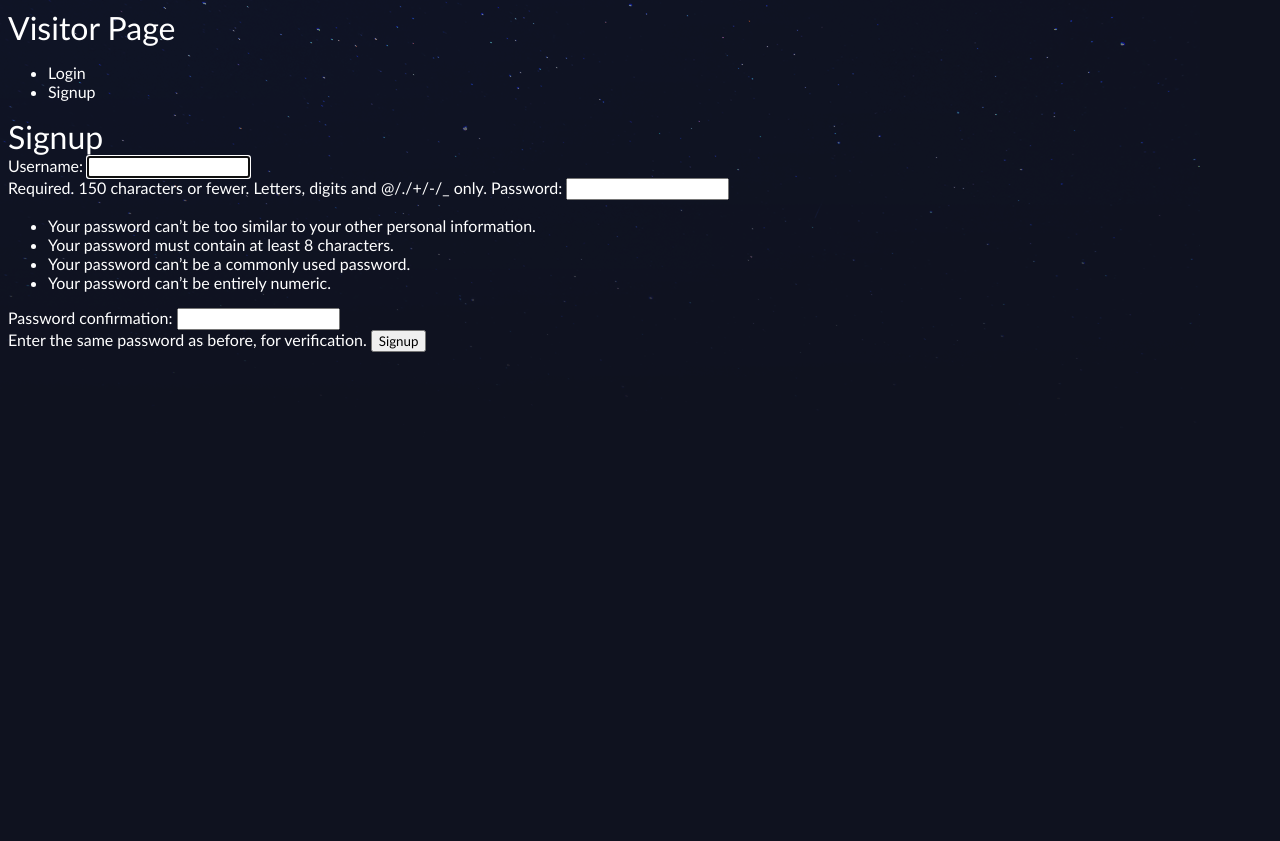
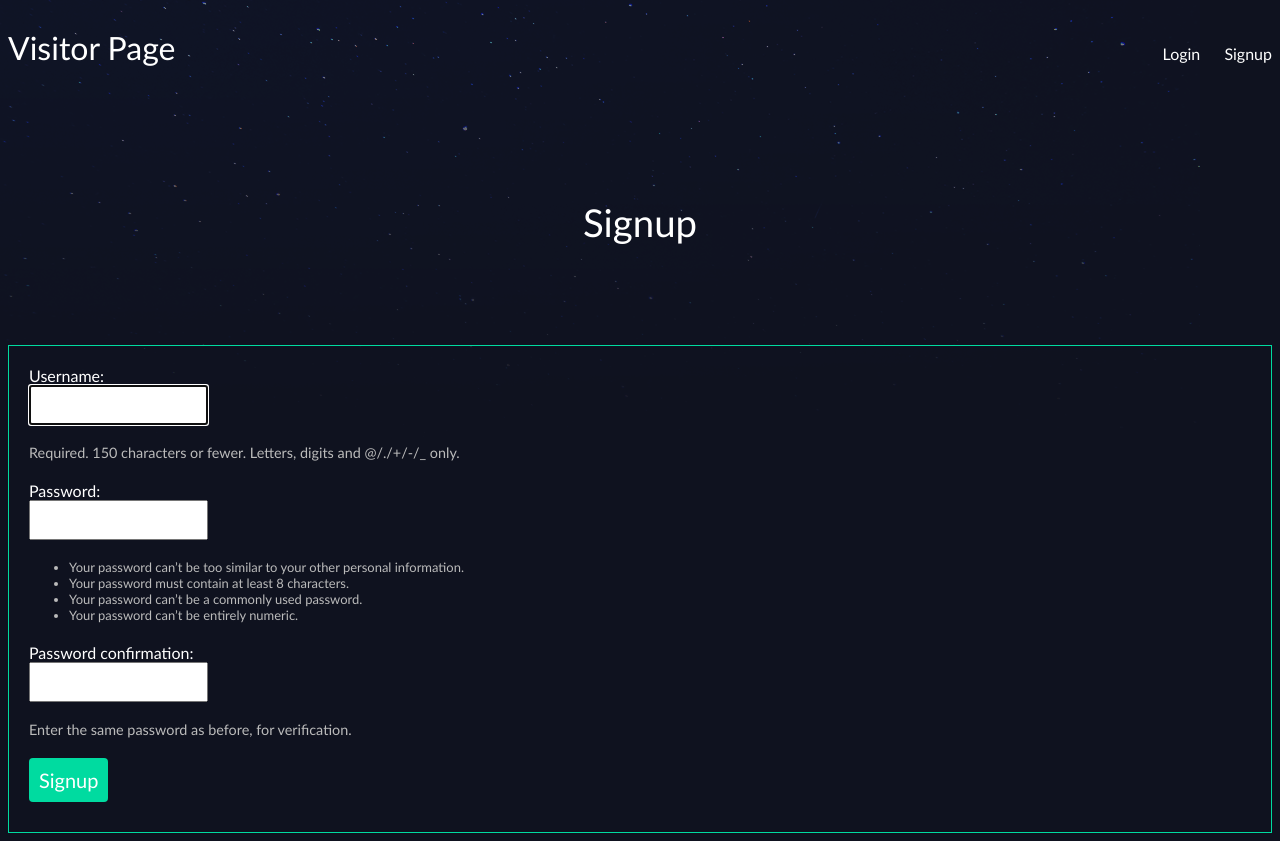
Before and after one commit to usuajiayako/DataScienceWeek9, a Django app: page /accounts/signup/ in a window 1280 px wide. Before the commit the page ends 373 px from the top, so only its background shows below. Run offline with Django 4.2, Linux system fonts and the light colour scheme.

Commit message:
finish styling

```diff
--- a/visitor_analysis/assets/styles.css
+++ b/visitor_analysis/assets/styles.css
@@ -18,3 +18,131 @@ a, a:hover, a:visited{
     color: #fff;
     text-decoration: none;
 }
+
+header.wrapper {
+    max-width: 960p;
+    margin: 0 auto;
+}
+
+div.wrapper > h1 {
+    text-align: center;
+    margin: 100px auto;
+    font-size: 2.4em;
+}
+
+header{
+    display: grid;
+    grid-template-columns: 1fr 1fr;
+    padding: 20px 0;
+}
+
+nav{
+    justify-self: end;
+}
+
+nav li{
+    display: inline-block;
+    margin-left: 20px;
+}
+
+nav button{
+    background: none;
+    color: #fff;
+    cursor: pointer;
+    border: 0;
+    font-size: 16px;
+}
+
+.visitors{
+    display: grid;
+    grid-template-columns: 1fr 1fr 1fr;
+    grid-gap: 30px;
+}
+
+.visitor{
+    padding: 10px;
+    border: 1px solid #00dba0;
+    position: relative;
+    padding-bottom: 40px;
+}
+
+.visitor h2{
+    font-size: 1.2em;
+}
+
+.visitor .user{
+    padding: 10px;
+    background: #00dba0;
+    position: absolute;
+    right: 0;
+    bottom: 0;
+    margin: 0;
+    color: #0f121f;
+}
+
+.visitor-detail .visitor{
+    padding: 0;
+}
+
+.visitor-detail .visitor img{
+    max-width: 100%;
+}
+
+.visitor-detail .visitor h2{
+    text-align: center;
+    margin: 20px auto;
+    font-size: 2em
+}
+
+
+.visitor-detail .visitor p{
+    text-align: center;
+    margin: 10px 20px
+}
+
+.site-form{
+ margin-top: 60px;
+ border: 1px solid #00dba0;
+ padding: 20px;
+}
+
+.site-form input, .site-form textarea{
+    display: block;
+    margin: 20 px 0 0 0;
+    padding: 10px;
+}
+
+a.highlight{
+    border: 1px solid #00dba0;
+    padding: 10px;
+    border-radius: 4px;
+    color: #00dba0;
+}
+
+.helptext, .helptext ul{
+    margin: 0 auto 20px;
+    color: #bbb;
+    font-size: 0.9em;
+    display: block;
+}
+
+.errorlist li{
+    padding: 10px;
+    list-style-type: none;
+    border: 1px solid #ff5722;
+    color: #ff5722;
+    margin: 10px 0;
+}
+
+.errorlist{
+    padding: 0;
+}
+
+.site-form input[type="submit"]{
+    background: #00dba0;
+    border: 0;
+    color: #fff;
+    font-size: 20px;
+    border-radius: 4px;
+    margin: 10px 0;
+}
--- a/visitor_analysis/visitor_analysis/settings.py
+++ b/visitor_analysis/visitor_analysis/settings.py
@@ -119,7 +119,6 @@ USE_TZ = True
 # https://docs.djangoproject.com/en/4.1/howto/static-files/
 
 STATIC_URL = '/static/'
-
 STATICFILES_DIRS = (
     os.path.join(BASE_DIR, 'assets'),
 )
--- a/visitor_analysis/visitor_analysis/templates/base_layout.html
+++ b/visitor_analysis/visitor_analysis/templates/base_layout.html
@@ -1,4 +1,4 @@
-{% load static %}
+{% load static from static %}
 
 <!DOCTYPE html>
 <html lang="en">
@@ -7,10 +7,11 @@
     <meta http-equiv="X-UA-Compatible" content="IE=edge">
     <meta name="viewport" content="width=device-width, initial-scale=1.0">
     <title>Visitors</title>
-    <link rel="stylesheet" href="{% static 'styles.css'%}">
+    <link rel="stylesheet" type="text/css" href="{% static 'styles.css' %}">
 </head>
 <body>
-    <div class="wrapper">
+    <header class="wrapper">
+
         <h1><a href="{% url 'visitors:list' %}">Visitor Page</a></h1>
         <nav>
             <ul>
@@ -19,16 +20,19 @@
                     <form class="logout-link" action="{% url 'accounts:logout' %}" method="post">
                         {% csrf_token %}
                         <button type = "submit">Logout</button>
-
                     </form>
                 </li>
-                <li><a href="{% url 'visitors:register'%}"></a>Register Visitor</li>
+                <li>
+                    <a href="{% url 'visitors:register' %}" class="highlight">Register Visitor</a>
+                </li>
                 {% else %}
                 <li><a href="{% url 'accounts:login'%}">Login</a></li>
                 <li><a href="{% url 'accounts:signup'%}">Signup</a></li>
                 {% endif %}
             </ul>
         </nav>
+    </header>
+    <div class="wrapper">
         {% block content %}
         {% endblock %}
     </div>
--- a/visitor_analysis/visitors/templates/visitors/visitors.html
+++ b/visitor_analysis/visitors/templates/visitors/visitors.html
@@ -9,6 +9,7 @@
             <p>Age:{{visitor.age}}</p>
             <p>Gender:{{visitor.gender}}</p>
             <p>Date:{{visitor.date}}</p>
+            <p class="user">registered by {{ visitor.user.username }}</p>
         </div>
         {% endfor %}
     </div>
--- a/visitor_analysis/visitors/urls.py
+++ b/visitor_analysis/visitors/urls.py
@@ -5,7 +5,7 @@ app_name = 'visitors'
 
 urlpatterns = [
     path('', views.visitors, name="list" ),
-    path('register/', views.visitor_register, name="register"),
+    path('register/$', views.visitor_register, name="register"),
     path('<int:id>/', views.visitor_detail, name="detail"),
 
 ]
```
Also changed, not shown: visitor_analysis/db.sqlite3.
